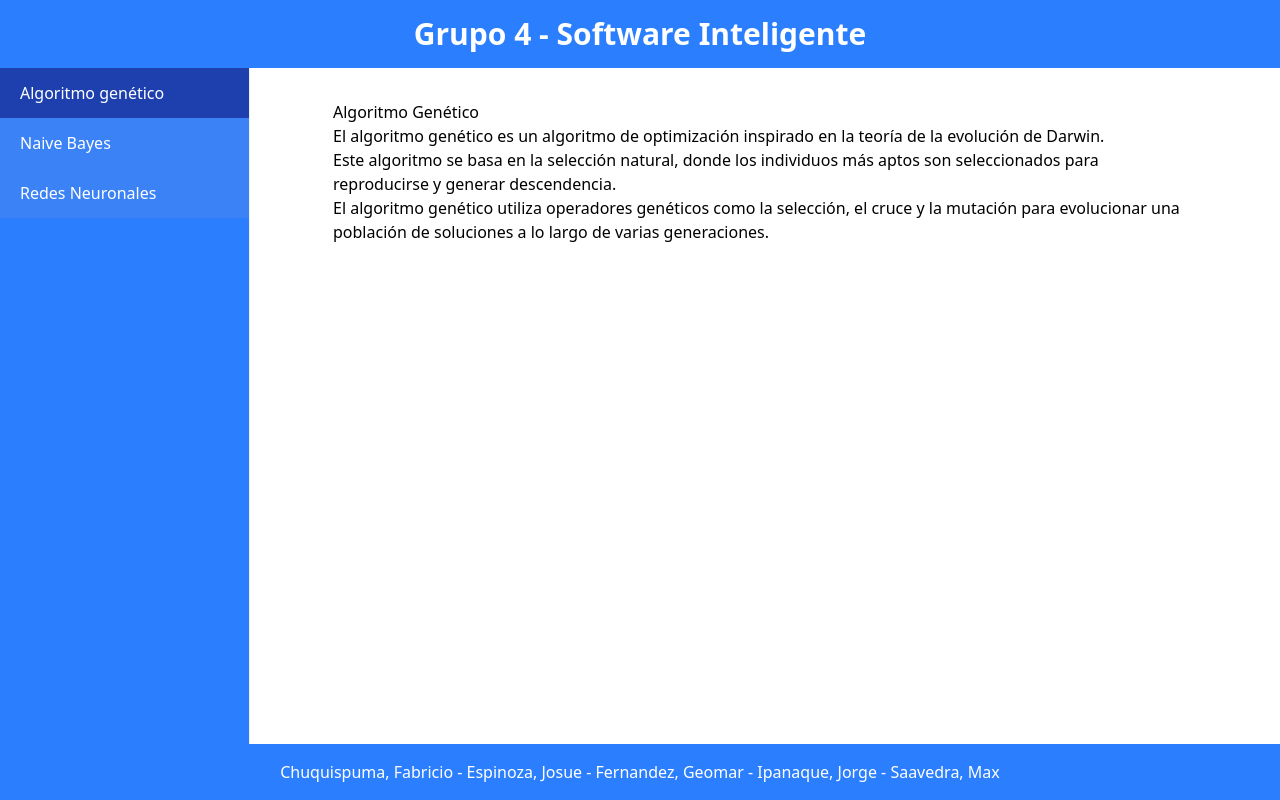
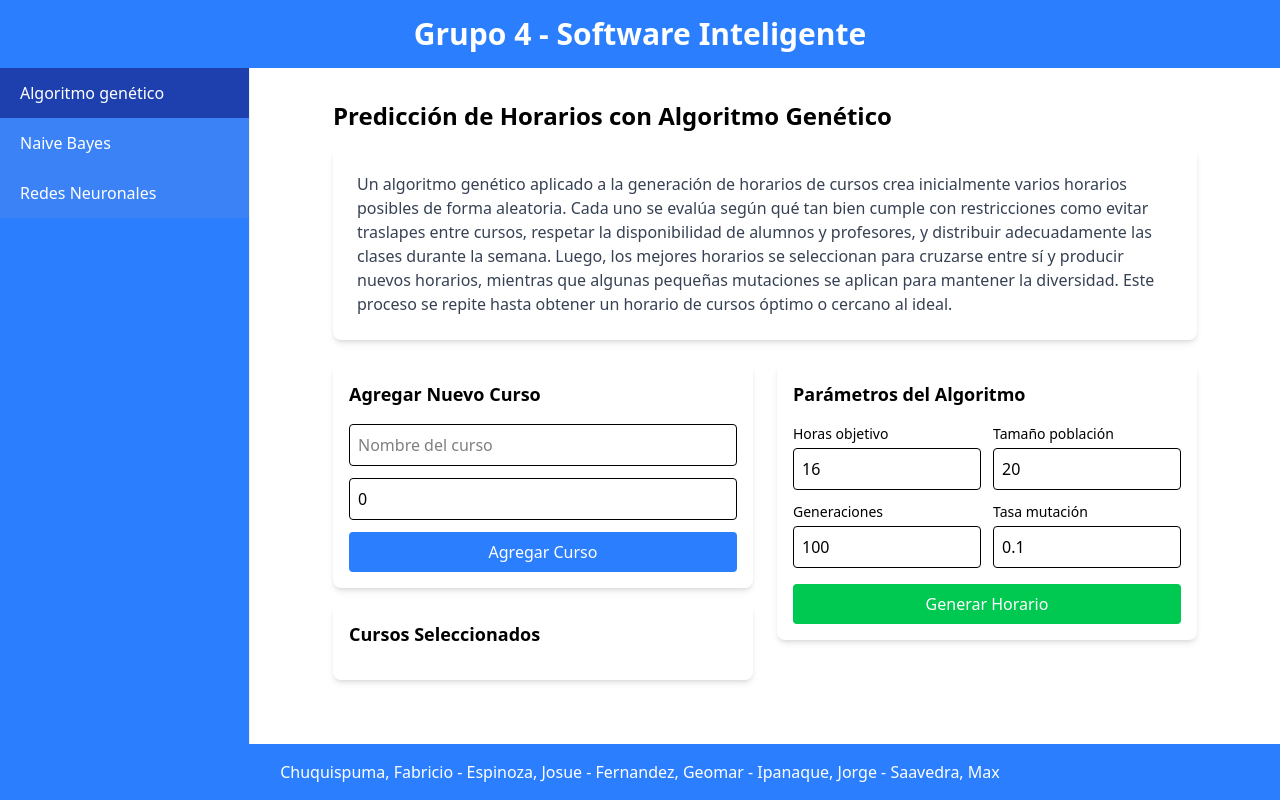
Before and after one commit to software-inteligente-G1/ia_front, a React (Vite) app: page /genetic-algorithm in a window 1280 px wide. Built offline with nearby package versions, Linux system fonts and the light colour scheme.

Commit message:
Add finished genetic algorithm

```diff
--- a/src/pages/genetic-algorithm/components/main/genetic-algorithm.component.tsx
+++ b/src/pages/genetic-algorithm/components/main/genetic-algorithm.component.tsx
@@ -1,10 +1,196 @@
+import { useState } from 'react';
+import type { Course } from './types';
+
 export default function GeneticAlgorithmComponent() {
+  const [courses, setCourses] = useState<Course[]>([]);
+  const [availableCourses, setAvailableCourses] = useState<Course[]>([]);
+  const [newCourse, setNewCourse] = useState<Course>({
+    name: '',
+    hours: 0
+  });
+
+  const [geneticParams, setGeneticParams] = useState({
+    hours_target: 16,
+    population_size: 20,
+    generations: 100,
+    mutation_rate: 0.1
+  });
+
+  const handleAddCourse = () => {
+    if (newCourse.name && newCourse.hours > 0) {
+      setCourses([...courses, newCourse]);
+      setNewCourse({ name: '', hours: 0 });
+    }
+  };
+
+  const handleRemoveCourse = (index: number) => {
+    const updatedCourses = courses.filter((_, i) => i !== index);
+    setCourses(updatedCourses);
+  };
+
+  const handleGenerateSchedule = async () => {
+    try {
+      const requestData = {
+        courses: courses.map(course => ({
+          name: course.name,
+          hours: course.hours
+        })),
+        hours_target: geneticParams.hours_target,
+        population_size: geneticParams.population_size,
+        generations: geneticParams.generations,
+        mutation_rate: geneticParams.mutation_rate
+      };
+
+      const response = await fetch('http://localhost:8000/genetic/run', {
+        method: 'POST',
+        headers: {
+          'Content-Type': 'application/json',
+        },
+        body: JSON.stringify(requestData)
+      });
+
+      const data = await response.json();
+
+      if (!response.ok) {
+        if (data.detail === 'schedule_conflict') {
+          alert('Hay un cruce de horarios entre los cursos seleccionados.');
+        } else {
+          alert(`Error del servidor: ${data.detail || 'Error desconocido'}`);
+        }
+        return;
+      }
+
+      if (data.selected_courses && Array.isArray(data.selected_courses)) {
+        setAvailableCourses(data.selected_courses);
+      } else {
+        alert('El formato de respuesta del servidor no es válido');
+      }
+    } catch (error) {
+      console.error('Error detallado:', error);
+      alert('Error de conexión con el servidor. Verifica que el servidor esté funcionando en http://localhost:8000');
+    }
+  };
+
   return (
-    <div className="max-w-4xl mx-auto max-h-4xl my-auto p-4">
-      <h1>Algoritmo Genético</h1>
-      <p>El algoritmo genético es un algoritmo de optimización inspirado en la teoría de la evolución de Darwin.</p>
-      <p>Este algoritmo se basa en la selección natural, donde los individuos más aptos son seleccionados para reproducirse y generar descendencia.</p>
-      <p>El algoritmo genético utiliza operadores genéticos como la selección, el cruce y la mutación para evolucionar una población de soluciones a lo largo de varias generaciones.</p>
+    <div className="max-w-4xl mx-auto p-4">
+      <h1 className="text-2xl font-bold mb-4">Predicción de Horarios con Algoritmo Genético</h1>
+
+      <div className="bg-white rounded-lg shadow-md p-6 mb-6">
+        <p className="text-gray-700">Un algoritmo genético aplicado a la generación de horarios de cursos crea inicialmente varios horarios posibles de forma aleatoria. Cada uno se evalúa según qué tan bien cumple con restricciones como evitar traslapes entre cursos, respetar la disponibilidad de alumnos y profesores, y distribuir adecuadamente las clases durante la semana. Luego, los mejores horarios se seleccionan para cruzarse entre sí y producir nuevos horarios, mientras que algunas pequeñas mutaciones se aplican para mantener la diversidad. Este proceso se repite hasta obtener un horario de cursos óptimo o cercano al ideal.</p>
+      </div>
+
+      <div className="grid grid-cols-1 md:grid-cols-2 gap-6">
+        {/* Columna izquierda: Agregar cursos y lista de seleccionados */}
+        <div>
+          <div className="bg-white rounded-lg shadow-md p-4 mb-4">
+            <h2 className="text-lg font-semibold mb-4">Agregar Nuevo Curso</h2>
+            <div className="space-y-3">
+              <input
+                type="text"
+                placeholder="Nombre del curso"
+                value={newCourse.name}
+                onChange={(e) => setNewCourse({...newCourse, name: e.target.value})}
+                className="w-full p-2 border rounded focus:ring-blue-500 focus:border-blue-500"
+              />
+              <input
+                type="number"
+                placeholder="Horas semanales"
+                value={newCourse.hours}
+                onChange={(e) => setNewCourse({...newCourse, hours: parseInt(e.target.value) || 0})}
+                className="w-full p-2 border rounded focus:ring-blue-500 focus:border-blue-500"
+              />
+              <button
+                onClick={handleAddCourse}
+                className="w-full bg-blue-500 text-white p-2 rounded hover:bg-blue-600 transition-colors"
+              >
+                Agregar Curso
+              </button>
+            </div>
+          </div>
+
+          <div className="bg-white rounded-lg shadow-md p-4">
+            <h2 className="text-lg font-semibold mb-4">Cursos Seleccionados</h2>
+            <div className="space-y-2">
+              {courses.map((course, index) => (
+                <div key={index} className="flex justify-between items-center p-2 bg-gray-50 rounded">
+                  <span>{course.name} - {course.hours} horas</span>
+                  <button
+                    onClick={() => handleRemoveCourse(index)}
+                    className="text-red-500 hover:text-red-700"
+                  >
+                    Eliminar
+                  </button>
+                </div>
+              ))}
+            </div>
+          </div>
+        </div>
+
+        {/* Columna derecha: Parámetros y resultados */}
+        <div>
+          <div className="bg-white rounded-lg shadow-md p-4 mb-4">
+            <h2 className="text-lg font-semibold mb-4">Parámetros del Algoritmo</h2>
+            <div className="grid grid-cols-2 gap-3">
+              <div>
+                <label className="block text-sm mb-1">Horas objetivo</label>
+                <input
+                  type="number"
+                  value={geneticParams.hours_target}
+                  onChange={(e) => setGeneticParams({...geneticParams, hours_target: parseInt(e.target.value) || 0})}
+                  className="w-full p-2 border rounded"
+                />
+              </div>
+              <div>
+                <label className="block text-sm mb-1">Tamaño población</label>
+                <input
+                  type="number"
+                  value={geneticParams.population_size}
+                  onChange={(e) => setGeneticParams({...geneticParams, population_size: parseInt(e.target.value) || 0})}
+                  className="w-full p-2 border rounded"
+                />
+              </div>
+              <div>
+                <label className="block text-sm mb-1">Generaciones</label>
+                <input
+                  type="number"
+                  value={geneticParams.generations}
+                  onChange={(e) => setGeneticParams({...geneticParams, generations: parseInt(e.target.value) || 0})}
+                  className="w-full p-2 border rounded"
+                />
+              </div>
+              <div>
+                <label className="block text-sm mb-1">Tasa mutación</label>
+                <input
+                  type="number"
+                  step="0.1"
+                  value={geneticParams.mutation_rate}
+                  onChange={(e) => setGeneticParams({...geneticParams, mutation_rate: parseFloat(e.target.value) || 0})}
+                  className="w-full p-2 border rounded"
+                />
+              </div>
+            </div>
+            <button
+              onClick={handleGenerateSchedule}
+              className="w-full mt-4 bg-green-500 text-white p-2 rounded hover:bg-green-600 transition-colors"
+            >
+              Generar Horario
+            </button>
+          </div>
+
+          {availableCourses.length > 0 && (
+            <div className="bg-white rounded-lg shadow-md p-4">
+              <h2 className="text-lg font-semibold mb-4">Cursos sin Conflictos</h2>
+              <div className="space-y-2">
+                {availableCourses.map((course, index) => (
+                  <div key={index} className="p-2 bg-green-100 rounded">
+                    {course.name} - {course.hours} horas
+                  </div>
+                ))}
+              </div>
+            </div>
+          )}
+        </div>
+      </div>
     </div>
-  );
+);
 }
--- /dev/null
+++ b/src/pages/genetic-algorithm/components/main/types.ts
@@ -0,0 +1,4 @@
+export interface Course {
+  name: string;
+  hours: number;
+}
```
